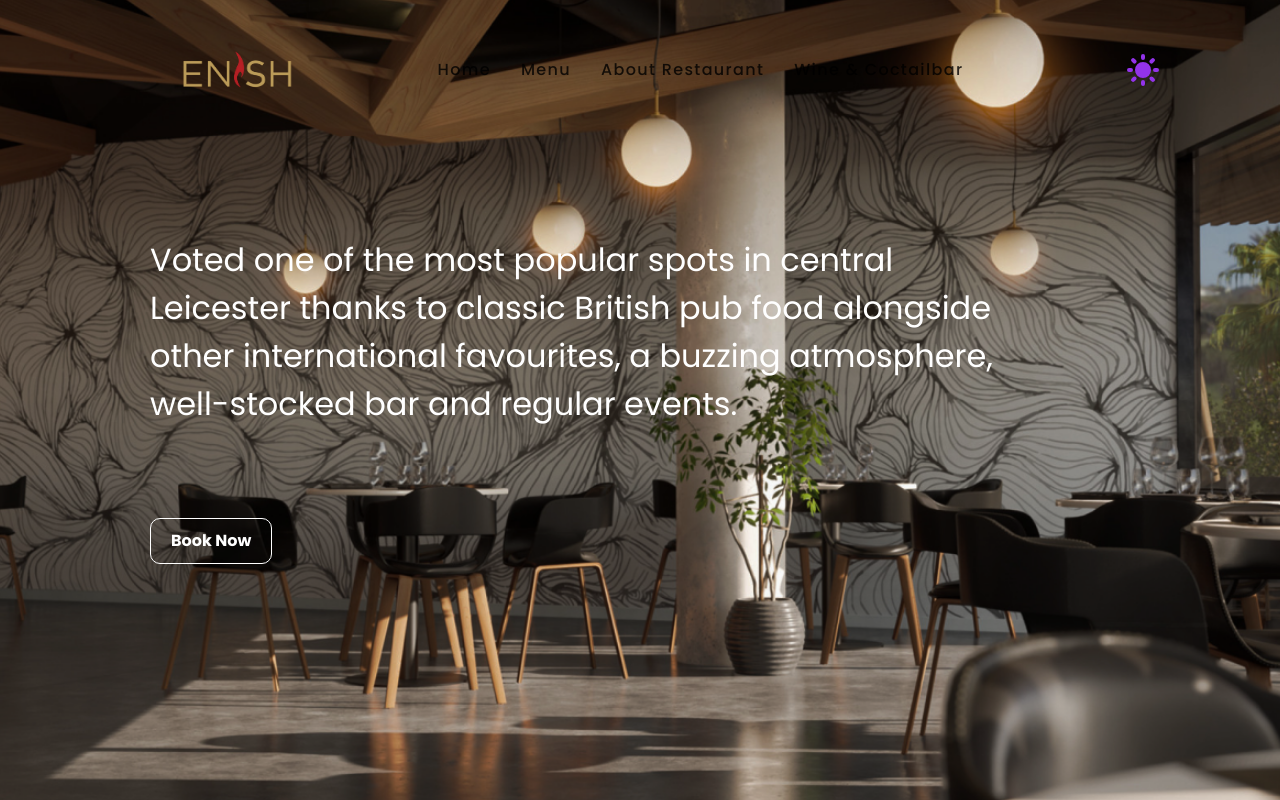
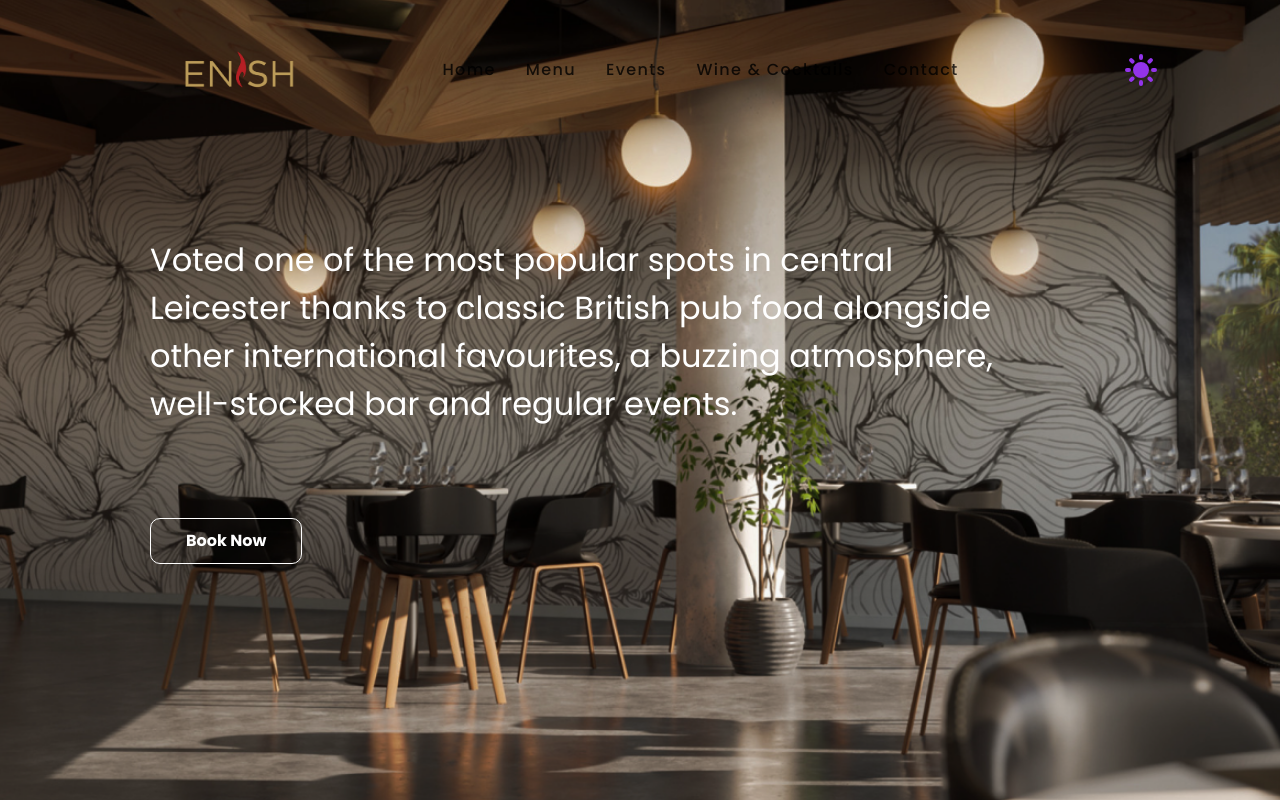
Before and after one commit to MahdiHasan943/next.js-new-restraurent-website, a Next.js app: page / in a window 1280 px wide. Shown: the top 800 px of the page. Built offline with nearby package versions, Linux system fonts and the light colour scheme.

Commit message:
changes header menu

```diff
--- a/src/Components/ContactUs.js
+++ b/src/Components/ContactUs.js
@@ -23,7 +23,7 @@ const ContactUs = () => {
           </div>
 
           <div className="">
-            <p className="dark:text-white font-bold text-[24px]  text-black ">
+            <p className="dark:text-white py-4 font-bold text-[24px]  text-black ">
               Open :
             </p>
                       <p className="dark:text-white  text-black ">
@@ -35,7 +35,7 @@ const ContactUs = () => {
             Saturday 9:00 — 4:00 <br className="hidden sm:block" /> Sunday 12:00
             — 23:00
                       </p>
-                      <h3 className="dark:text-white text-black text-[30px]    font-bold">
+                      <h3 className="dark:text-white py-4 text-black text-[30px]    font-bold">
                           01162545892 or 07424546256          </h3>
 
                       <button className="hover:bg-[#B5986D] border rounded-lg dark:border-white border-[#B5986D] py-6 px-14  hover:text-white dark:text-white text-black"> Contact Us</button>
--- a/src/Components/Header.js
+++ b/src/Components/Header.js
@@ -51,13 +51,18 @@ function Header() {
           </li>
           <li className="nav__item">
             <a className="nav__link            text-whitek focus:text-[#738f2d]">
-              About Restaurant
+            Events
             </a>
           </li>
 
           <li className="nav__item">
             <a className="nav__link            text-whitek focus:text-[#738f2d]">
-              Wine & Coctailbar
+            Wine & Cocktails
+            </a>
+          </li>
+          <li className="nav__item">
+            <a className="nav__link            text-whitek focus:text-[#738f2d]">
+            Contact
             </a>
           </li>
 
--- a/src/Components/Reservation.js
+++ b/src/Components/Reservation.js
@@ -23,7 +23,7 @@ const Reservation = () => {
 
                   </div>
 
-                  <div className="text-center">
+                  <div className="text-center py-8">
                   <button className="hover:bg-[#B5986D] border rounded-lg font-bold text-3xl dark:border-white border-[#B5986D] py-6 px-14   text-white ">
             {" "}
             Book Reservation          </button>
--- a/src/pages/index.js
+++ b/src/pages/index.js
@@ -29,7 +29,7 @@ export default function Home() {
             international favourites, a buzzing atmosphere, <br /> well-stocked
             bar and regular events.
           </p>
-          <button className="text-white hover:bg-[#B5986D] mt-[90px]  border-white border-[1.6px] px-8 py-4 rounded-2xl font-bold bookNow">
+          <button className="text-white hover:bg-[#B5986D] mt-[90px]  border-white border-[1.6px] px-14 py-4 rounded-2xl font-bold bookNow">
             Book Now
           </button>
         </div>
--- a/src/styles/globals.css
+++ b/src/styles/globals.css
@@ -77,7 +77,6 @@ a {
   background-position: center;
   background-repeat: no-repeat;
   background-size: cover;
-  height: 500px;
   width: 100%;
 }
 /* ReservationBg */
```
